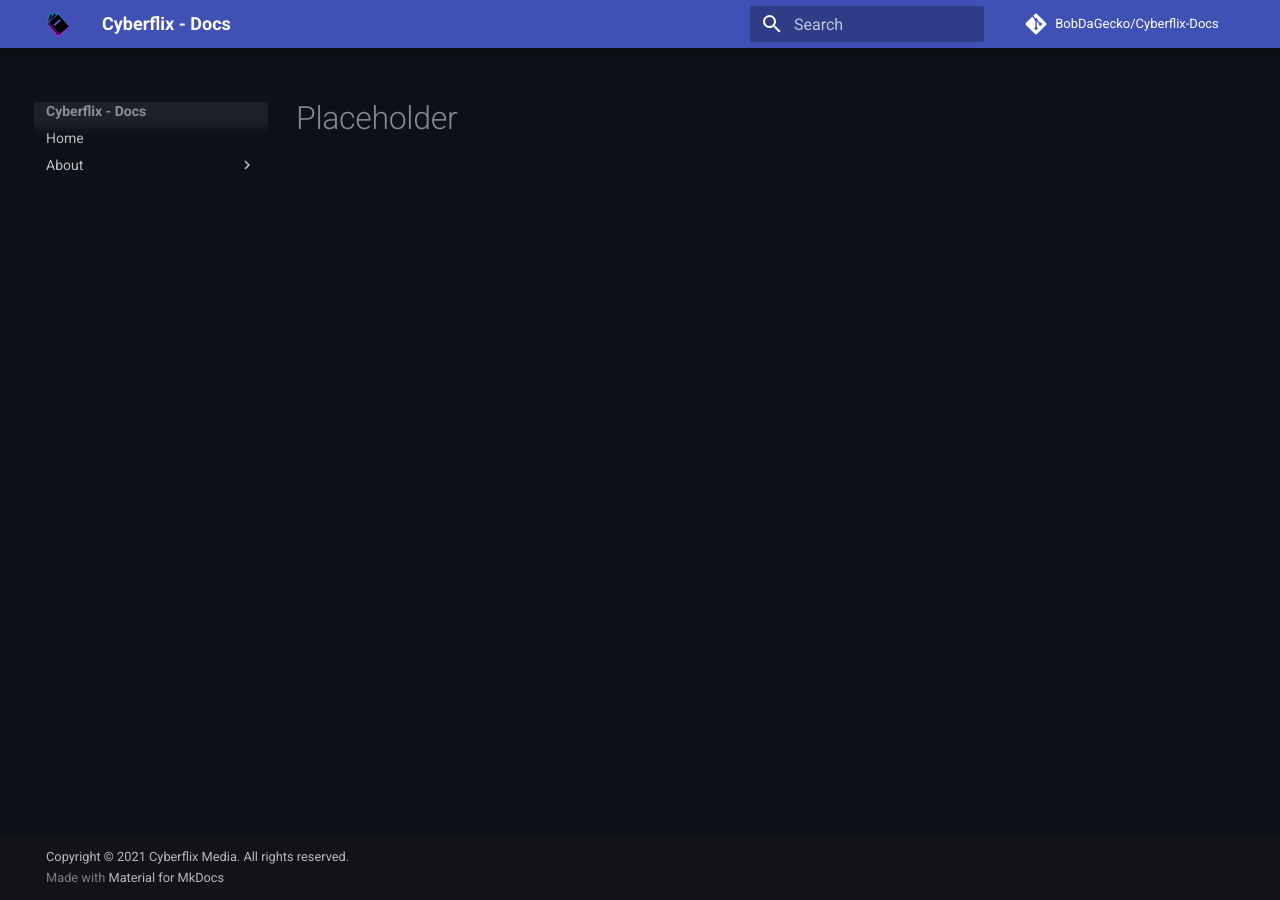
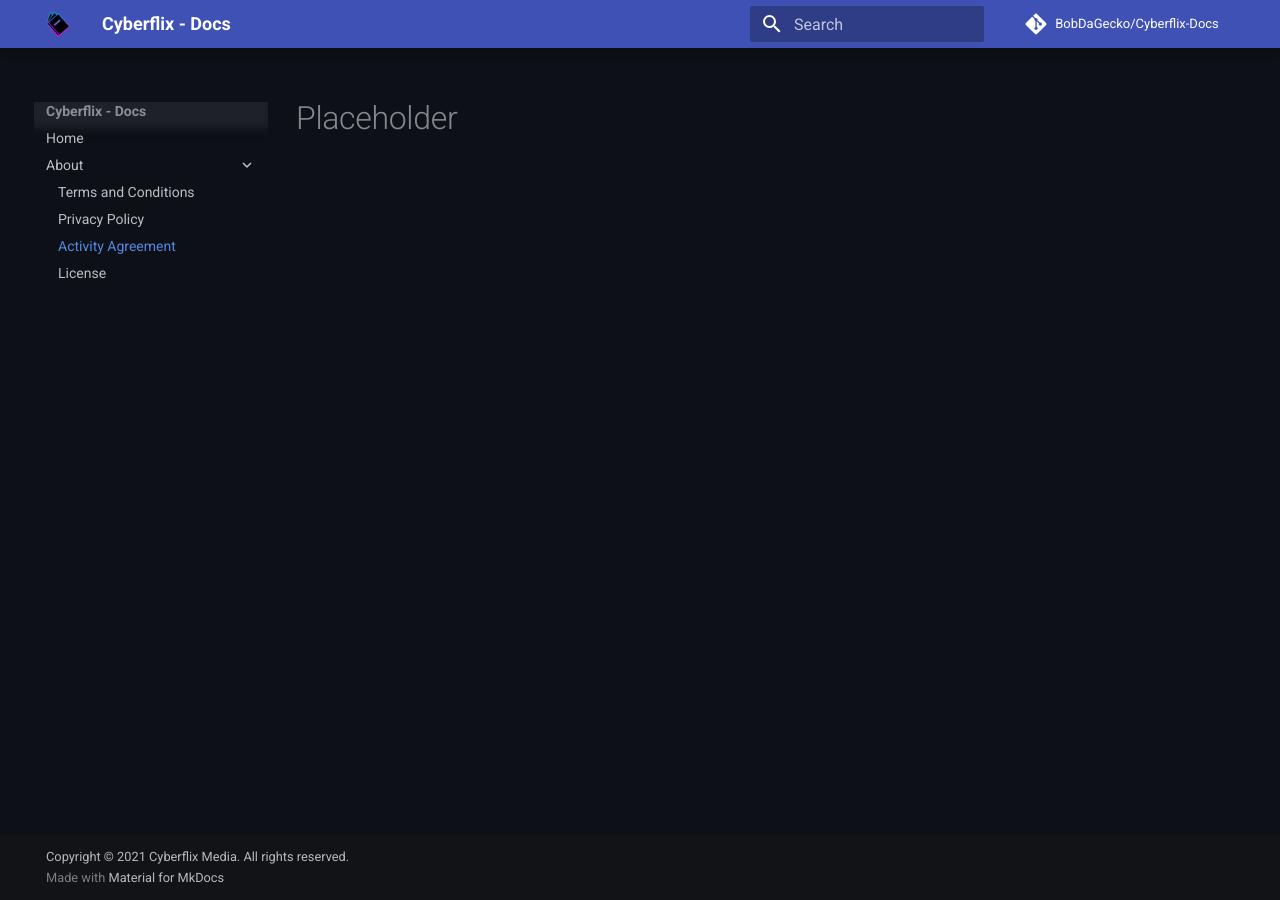
Before and after one commit to Cyberflix-Media/Cyberflix-Docs, an MkDocs documentation site: the page built from docs/about/activity-agreement.md, in a window 1280 px wide. Built offline with MkDocs 1.6.1 and Material for MkDocs 9.7.7, drawn with Linux system fonts in a browser that asks for light colours; comment, search, counter and statistics services are not loaded.

Commit message:
Update mkdocs.yml

```diff
--- a/mkdocs.yml
+++ b/mkdocs.yml
@@ -20,6 +20,7 @@
     - About:
         - Terms and Conditions: about/terms-and-conditions.md
         - Privacy Policy: about/privacy-policy.md
+        - Activity Agreement: about/activity-agreement.md
         - License: about/license.md
 
 extra_css:
```
